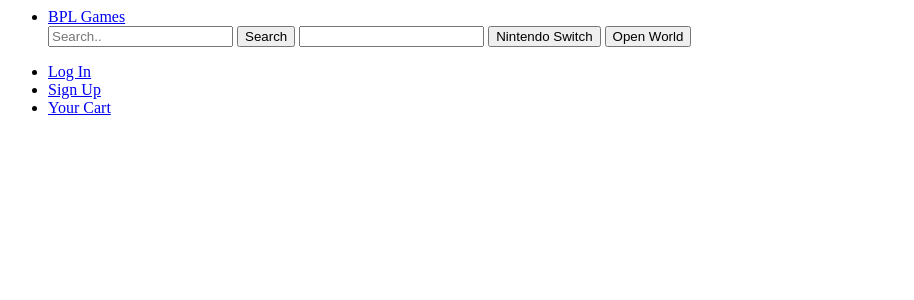
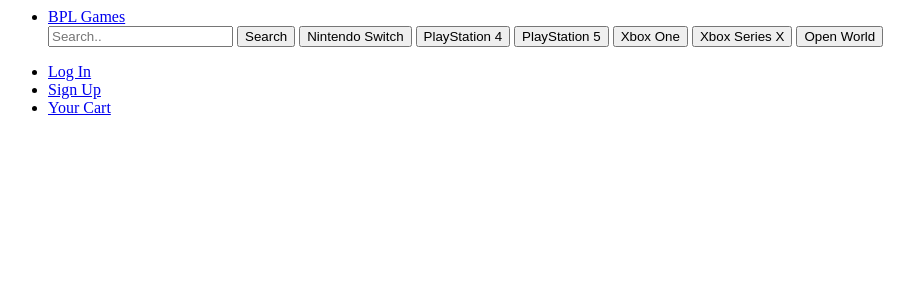
Before and after one commit to daymoe88/website-development-assignment-2group15, a PHP site: page /assignment-2/menu-bar.php in a window 1280 px wide. Shown: the top 300 px of the page, without its empty margins (0-914 px from the left). Run offline with PHP 8.4, Linux system fonts and the light colour scheme.

Commit message:
Added console buttons, removed console dropdown

```diff
--- a/assignment-2/menu-bar.php
+++ b/assignment-2/menu-bar.php
@@ -5,16 +5,11 @@
     <form action='http://localhost/assignment-2/home.php' method='GET'>
         <input type='text' name='search' placeholder='Search..'></input>
         <input type='submit' name='searchBtn' value='Search'></input>
-        <input list='console'>
-            <datalist id='console'>
-                <option value="Nintendo Switch">
-                <option value="PlayStation 4">
-                <option value="PlayStation 5">
-                <option value="Xbox One">
-                <option value="Xbox Series X">
-            </datalist>
-        </input>
-        <input type='submit' name='console' value='Nintendo Switch'></input>
+        <input type='submit' class='console' value='Nintendo Switch'></input>
+        <input type='submit' class='console' value='PlayStation 4'></input>
+        <input type='submit' class='console' value='PlayStation 5'></input>
+        <input type='submit' class='console' value='Xbox One'></input>
+        <input type='submit' class='console' value='Xbox Series X'></input>
         <input type='submit' name='genre' value='Open World'></input>
     </form>
     <?php
```
